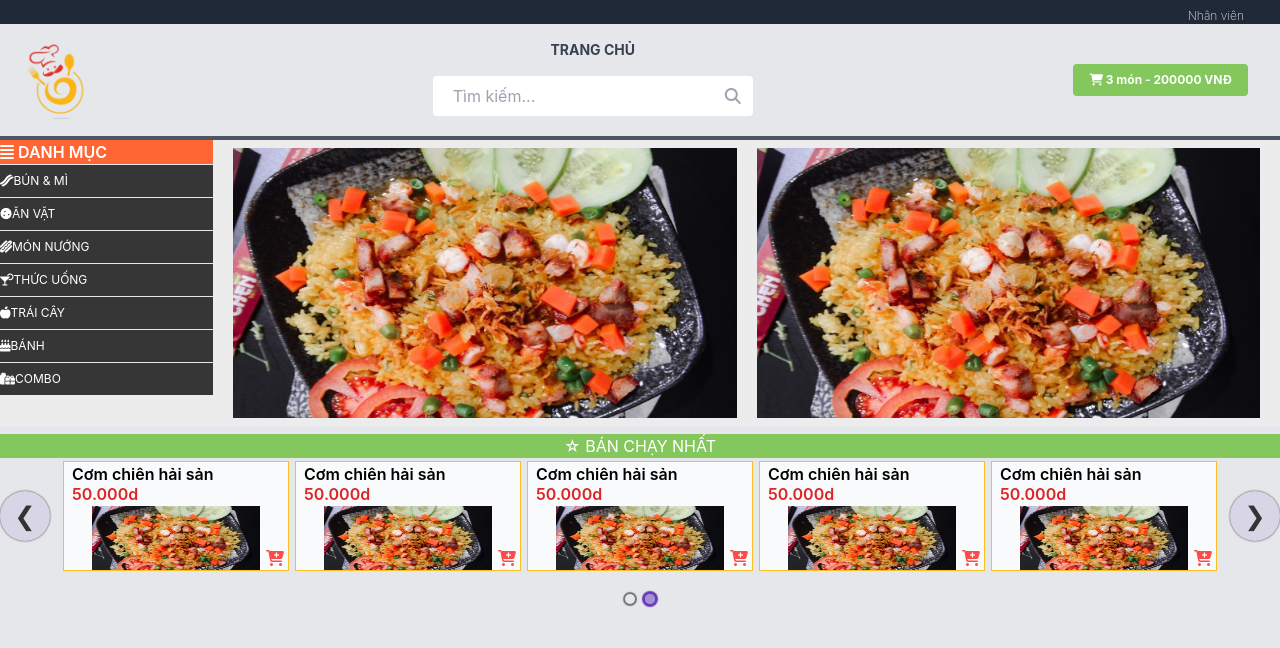
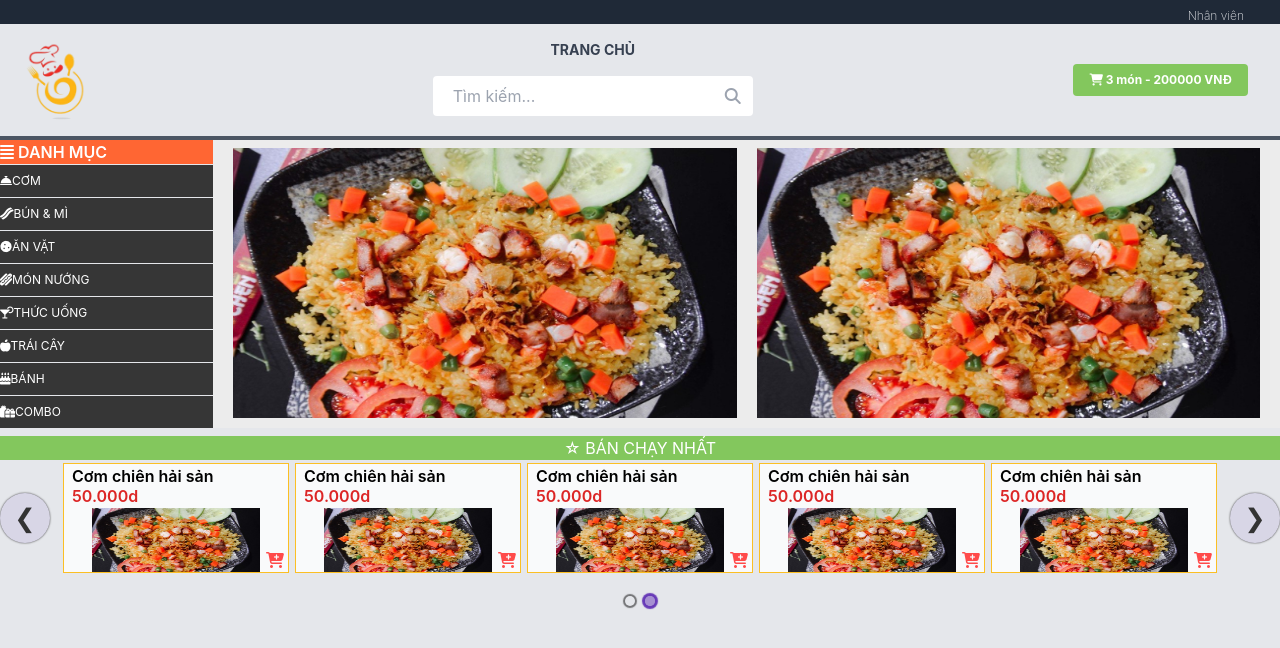
Before and after one commit to NamLH1310/restaurant-website, a React (Create React App) app: page / in a window 1280 px wide. Shown: the top 648 px of the page. Built offline with nearby package versions, Linux system fonts and the light colour scheme.

Commit message:
filter update and format data

```diff
--- a/src/Components/FoodMenu.js
+++ b/src/Components/FoodMenu.js
@@ -4,13 +4,16 @@ import Food from './FoodDisplay'
 
 function FoodMenu(props) {
     let foodList = useContext(ContextList).foods;
+
 	if (props.searchTerm !== ""){
 		const newFoodList = foodList.filter((food) => {
-            console.log(food.name);
 		  return food.name.toLowerCase().includes(props.searchTerm.toLowerCase());
 		})
 		foodList = newFoodList;
 	   }
+    foodList = foodList.filter((food) =>{
+        return food.category === props.category;
+    })
     return (
         <div>
             {(
--- a/src/Components/HomeScreen.js
+++ b/src/Components/HomeScreen.js
@@ -40,16 +40,24 @@ const breakPoints = [{ width: 300, itemsToShow: 5 }];
 function HomeScreen(props) {
   const categories = useContext(ContextList).categories;
   const [foodswitch, setFoodswitch] = useState(1);
+  const [currentCategory, setCurrentCategory] = useState("");
   const handleClick = (category) => {
-    if (foodswitch === 0) setFoodswitch(1);
-    else setFoodswitch(0);
+    if (foodswitch === 0 && category === currentCategory){
+       setFoodswitch(1);
+       setCurrentCategory("");
+    }
+    else
+    {
+      setFoodswitch(0);
+      setCurrentCategory(category);
+    }
   };
   let categoriesToRender =[];
   if (categories){
     categoriesToRender= categories.map((category) => {
       return (
         <li className={stylecategory} key={category.id}>
-          <button className={stylebutton} onClick={handleClick}>
+          <button className={stylebutton} onClick={() => handleClick(category.name)}>
             <i className={category.icon}></i>
             {category.name}
           </button>
@@ -96,7 +104,7 @@ function HomeScreen(props) {
             </div>
           </div>
         )) ||
-          <FoodMenu searchTerm = {props.searchTerm} />
+          <FoodMenu searchTerm = {props.searchTerm} category ={currentCategory} />
         }
       </div>
       {/* Ban chay nhat */}
--- a/src/Context.js
+++ b/src/Context.js
@@ -1,10 +1,10 @@
 import React, { Component } from 'react'
 
-const ContextList=React.createContext()
+const ContextList = React.createContext()
 
 class ContextProvider extends Component {
 	state = {
-		oList:[],
+		oList: [],
 		eList: [],
 		Focus: {},
 		Cart: [],
@@ -18,10 +18,10 @@ class ContextProvider extends Component {
 		switch (Name) {
 			case "Employee":
 				if (Pass === "123456") this.setState(() => {
-					return {User:"Employee"}
+					return { User: "Employee" }
 				})
 				return true;
-				//break;
+			//break;
 			case "Employer":
 				if (Pass === "654321") this.setState(() => {
 					return this.setState(() => {
@@ -29,7 +29,7 @@ class ContextProvider extends Component {
 					})
 				})
 				return true;
-				//break;
+			//break;
 			default:
 				return false;
 		}
@@ -52,24 +52,32 @@ class ContextProvider extends Component {
 					{ id: 4465465, time: '24/05/1989', name: 'jack', cost: 10000, pNumber: '02315654' }
 				],
 				Cart: [
-					{ name: 'Mi xao hai san', price: 30000, quantity: 2},
-					{ name: 'Com chien duong chau' , price: 40000, quantity: 1},
-					{ name: 'Mi y sot bo', price: 50000, quantity: 2}
+					{ name: 'Mi xao hai san', price: 30000, quantity: 2 },
+					{ name: 'Com chien duong chau', price: 40000, quantity: 1 },
+					{ name: 'Mi y sot bo', price: 50000, quantity: 2 }
 				],
 				foods: [
-					{ id: 1, name: 'Cơm chiên dương châu', price: 40000, img:"./../Assets/ComChien"},
-					{ id: 2, name: 'Cơm sườn', price: 30000, img:"./../Assets/ComSuon"},
-					{ id: 3, name: 'Mì ý sốt bò', price: 50000, img:"./../Assets/My_Y"},
-					{ id: 4, name: 'Cơm chiên hải sản',price: 50000,img:""}
+					{ id: 1, name: 'Cơm chiên dương châu', price: 40000, category: 'Cơm', img: "./../Assets/ComChien" },
+					{ id: 2, name: 'Cơm sườn', price: 30000, category: 'Cơm', img: "./../Assets/ComSuon" },
+					{ id: 3, name: 'Mì ý sốt bò', price: 50000, category: 'Bún & Mì', img: "./../Assets/My_Y" },
+					{ id: 4, name: 'Cơm chiên hải sản', price: 50000, category: 'Cơm', img: "" },
+					{ id: 5, name: 'Bánh su kem', price: 20000, category:'Bánh', img:""},
+					{ id: 6, name: 'Bánh trà xanh', price: 25000, category:'Bánh', img:""},
+					{ id: 7, name: 'Sườn nướng sa tế', price: 60000, category:'Món nướng', img:""},
+					{ id: 8, name: 'Cam vắt', price: 30000, category:'Thức uống', img:""},
+					{ id: 9, name: 'Dâu tây', price: 35000, category:'Trái cây', img:""},
+					{ id: 10, name: 'Combo Burger & Pepsi',price: 70000, category: 'Combo', img:""},
+					{ id: 11, name: 'Bánh tráng nướng',price: 10000, category:'Ăn vặt', img:""}
 				],
 				categories: [
-					{ id: 1, name: 'Bún & Mì', icon:"fas fa-bacon"},
-					{ id: 2, name: 'Ăn vặt', icon:"fas fa-cookie"},
-					{ id: 3, name: 'Món nướng', icon:"fas fa-hotdog"},
-					{ id: 4, name: 'Thức uống', icon:"fas fa-cocktail"},
-					{ id: 5, name: 'Trái cây', icon:"fas fa-apple-alt"},
-					{ id: 6, name: 'Bánh', icon:"fas fa-birthday-cake"},
-					{ id: 7, name: 'Combo', icon:"fas fa-gifts"}
+					{ id: 1, name: 'Cơm', icon: "fas fa-concierge-bell" },
+					{ id: 2, name: 'Bún & Mì', icon: "fas fa-bacon" },
+					{ id: 3, name: 'Ăn vặt', icon: "fas fa-cookie" },
+					{ id: 4, name: 'Món nướng', icon: "fas fa-hotdog" },
+					{ id: 5, name: 'Thức uống', icon: "fas fa-cocktail" },
+					{ id: 6, name: 'Trái cây', icon: "fas fa-apple-alt" },
+					{ id: 7, name: 'Bánh', icon: "fas fa-birthday-cake" },
+					{ id: 8, name: 'Combo', icon: "fas fa-gifts" }
 				]
 			}
 		})
@@ -85,13 +93,13 @@ class ContextProvider extends Component {
 	}
 
 	openModal = (x, y) => {
-		const fc=this.getList(y)
+		const fc = this.getList(y)
 		this.setState(() => { return { ModalVisible: x, Focus: fc } })
 
 	}
 
-	closeModal = ()=>{
-		this.setState(()=>{return {ModalVisible:-1}})
+	closeModal = () => {
+		this.setState(() => { return { ModalVisible: -1 } })
 	}
 
 	render() {
@@ -100,7 +108,7 @@ class ContextProvider extends Component {
 				value={{
 					...this.state,
 					openModal: this.openModal,
-					SetUser:this.SetUser,
+					SetUser: this.SetUser,
 				}}>
 				{this.props.children}
 			</ContextList.Provider>
@@ -109,4 +117,4 @@ class ContextProvider extends Component {
 }
 
 
-export {ContextList,ContextProvider}
+export { ContextList, ContextProvider }
```
